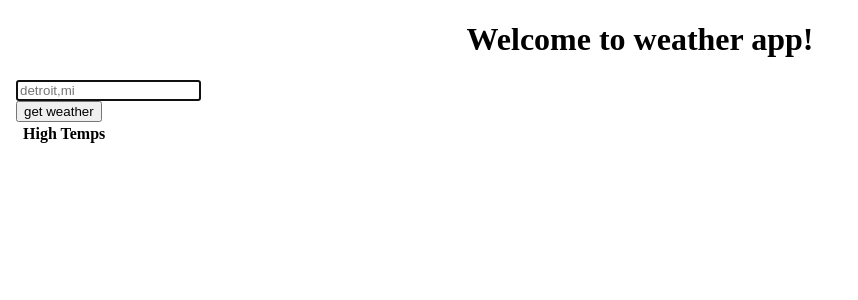
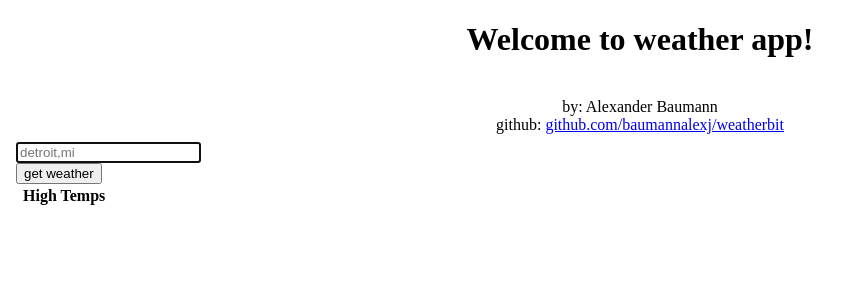
Before and after one commit to baumannalexj/weatherbit, an Angular app: page / in a window 1280 px wide. Shown: the top 300 px of the page, without its empty margins (0-858 px from the left). Built offline with nearby package versions, Linux system fonts and the light colour scheme.

Commit message:
added authorship and link to github

```diff
--- a/src/app/app.component.html
+++ b/src/app/app.component.html
@@ -3,6 +3,10 @@
   <h1>
     Welcome to {{ title }}!
   </h1>
+  <br>
+  by: Alexander Baumann
+  <br>
+  github: <a href="//github.com/baumannalexj/weatherbit">github.com/baumannalexj/weatherbit</a>
 
 </div>
 <body>
```
